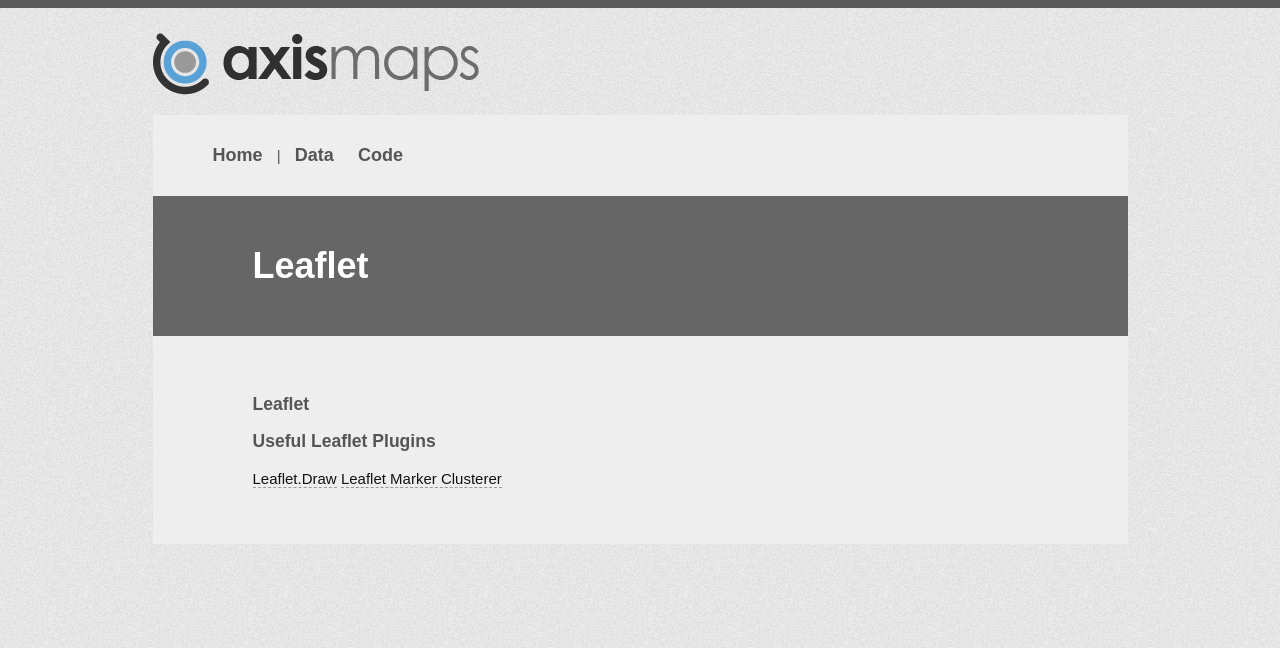
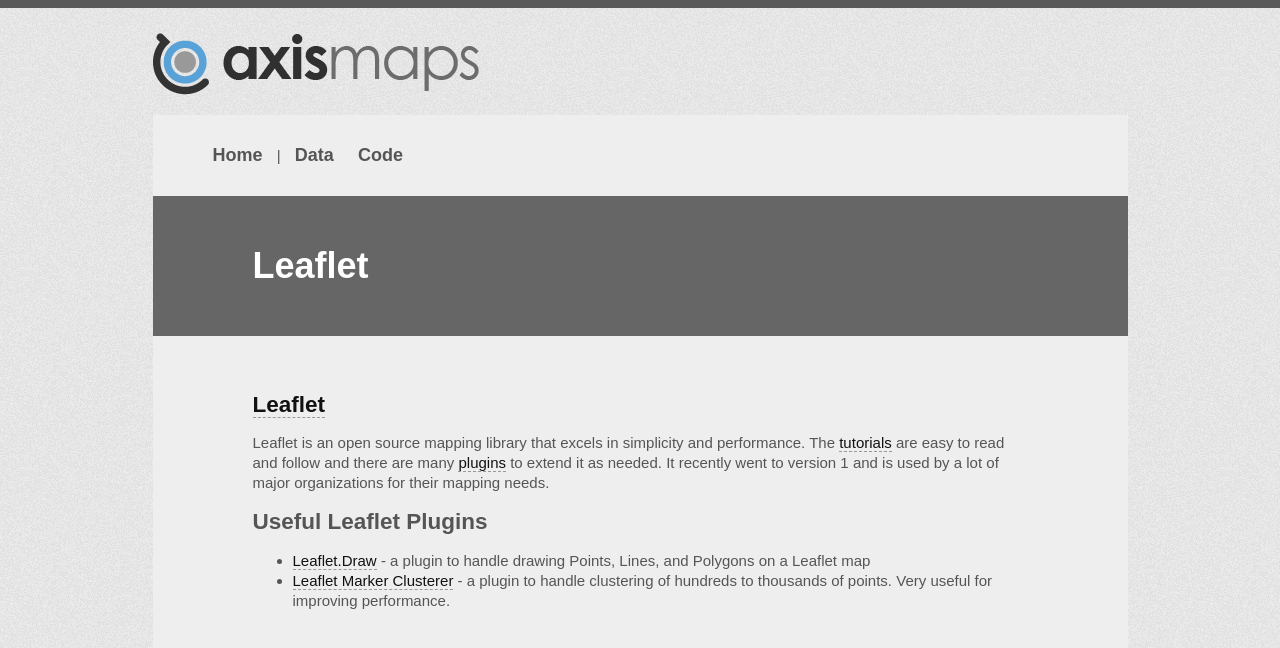
Before and after one commit to axismaps/knowledge-base, a Jekyll site: the page built from _kb_code/leaflet.md, in a window 1280 px wide. Shown: the top 648 px of the page. Built offline with Jekyll 4.4.1, drawn with Linux system fonts in a browser that asks for light colours; nearby versions of some CDN libraries; some web fonts are replaced.

Commit message:
Leaflet, some quick links

```diff
--- a/_kb_code/leaflet.md
+++ b/_kb_code/leaflet.md
@@ -5,9 +5,11 @@
 parent: Libraries
 ---
 
-### Leaflet
+## [Leaflet](http://leafletjs.com/)
 
-### Useful Leaflet Plugins
+Leaflet is an open source mapping library that excels in simplicity and performance. The [tutorials](http://leafletjs.com/examples.html) are easy to read and follow and there are many [plugins](http://leafletjs.com/plugins.html) to extend it as needed. It recently went to version 1 and is used by a lot of major organizations for their mapping needs.
 
-[Leaflet.Draw]()
-[Leaflet Marker Clusterer]()
+## Useful Leaflet Plugins
+
+- [Leaflet.Draw](https://github.com/Leaflet/Leaflet.draw) - a plugin to handle drawing Points, Lines, and Polygons on a Leaflet map
+- [Leaflet Marker Clusterer](https://github.com/Leaflet/Leaflet.markercluster) - a plugin to handle clustering of hundreds to thousands of points. Very useful for improving performance.
```
Also changed, not shown: _kb_code/codingLibaries.md (+2 -2 lines).
